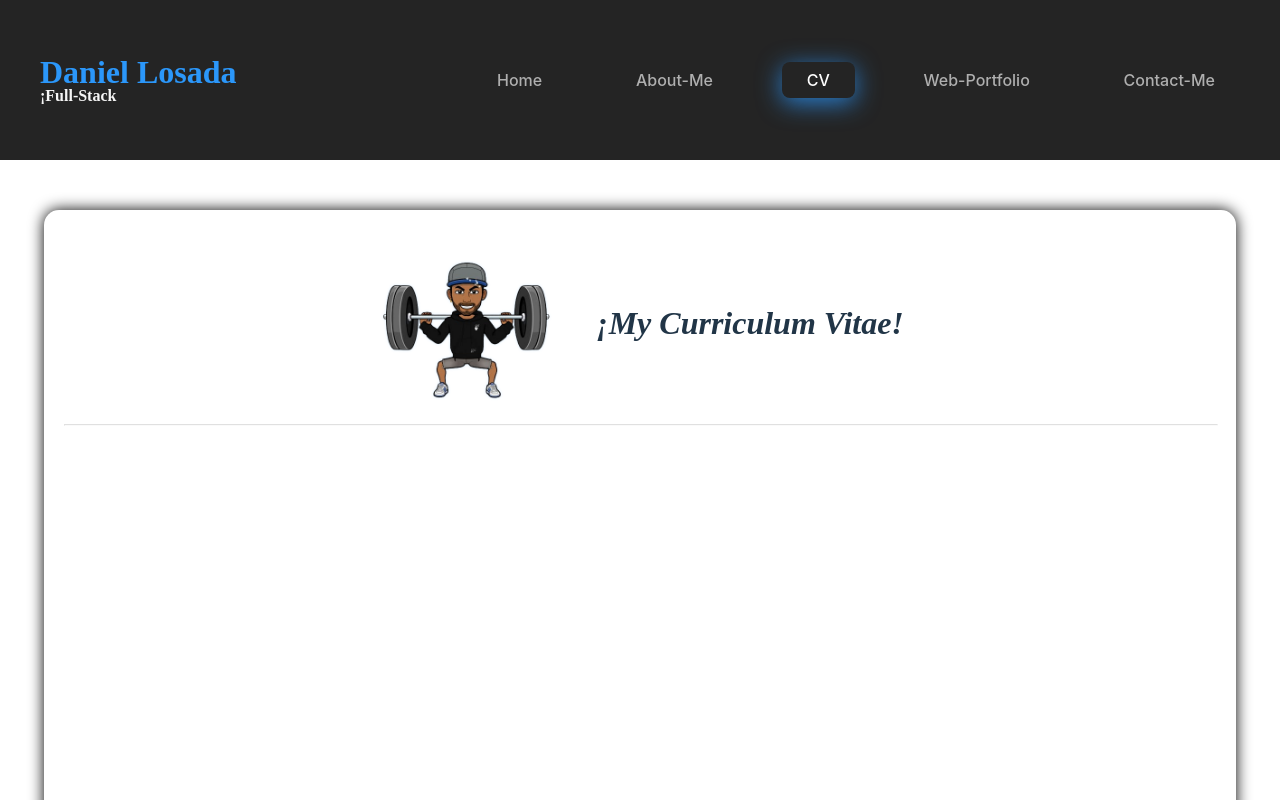
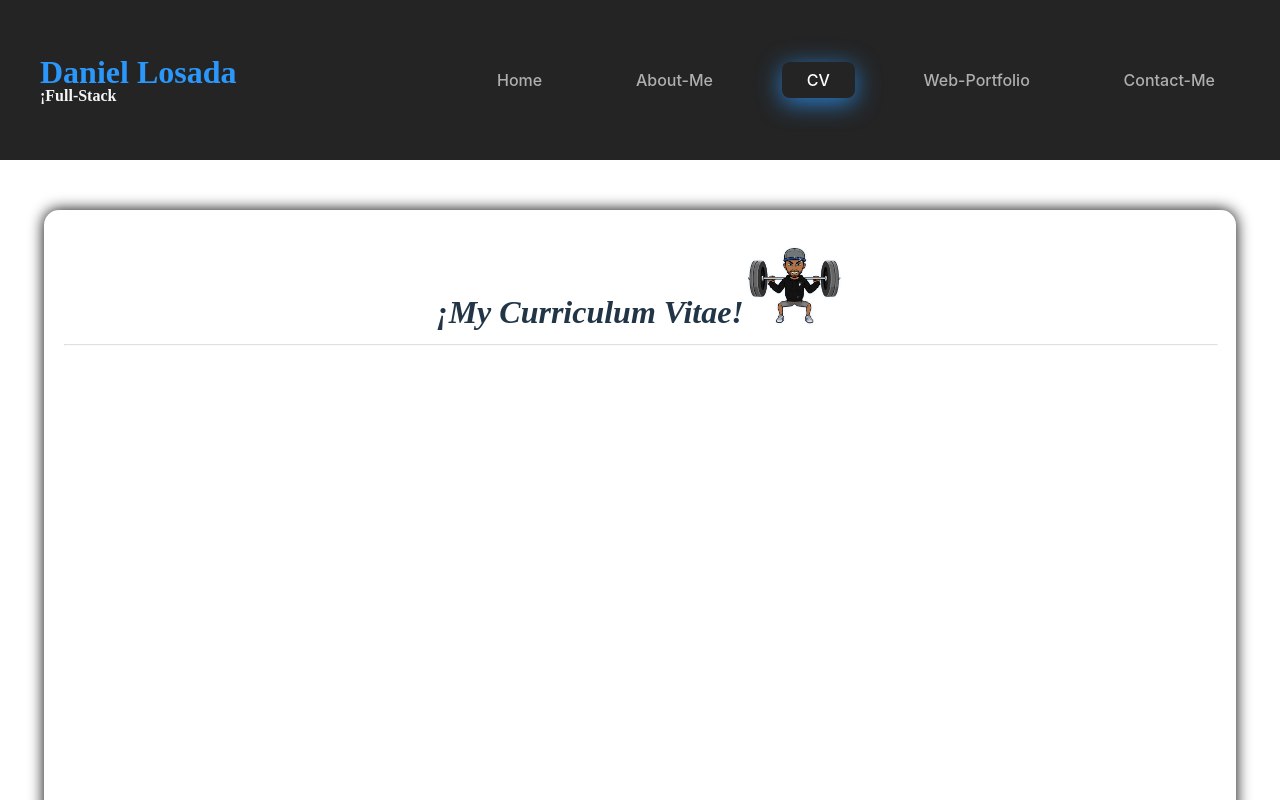
Before and after one commit to Lomchas/Portfolio, a Vue app: page /cv in a window 1280 px wide. Shown: the top 800 px of the page. Built offline with nearby package versions, Linux system fonts and the light colour scheme; a web font is replaced by a local one.

Commit message:
working on it: Illustration chaged, i added a new better illustration on CV page.

```diff
--- a/src/components/views/cv/styles/cv.scss
+++ b/src/components/views/cv/styles/cv.scss
@@ -10,11 +10,12 @@
 
   .container-title {
     display: flex;
+    flex-direction: row-reverse;
     justify-content: center;
-    align-items: center;
-    gap: 40px;
+    align-items: flex-end;
 
     .title {
+      margin: 0;
       text-align: center;
       font-size: 32px;
       font-weight: bold;
@@ -35,7 +36,7 @@
         }
       }
       img {
-        width: 180px;
+        width: 100px;
         transition: all 0.3s ease-in-out;
         animation: heartbeat 1.2s infinite;
       }
```
